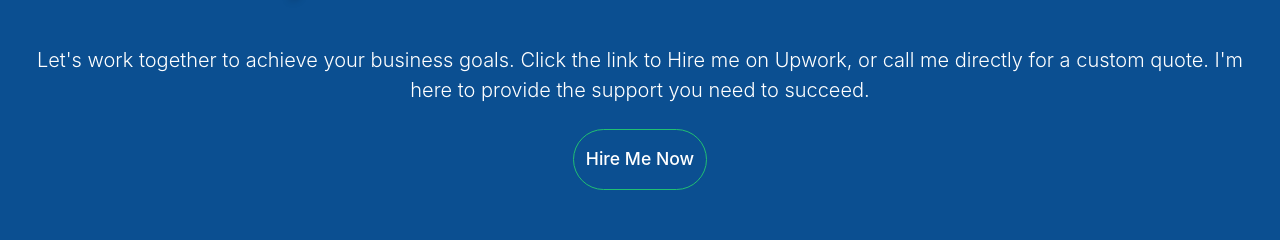
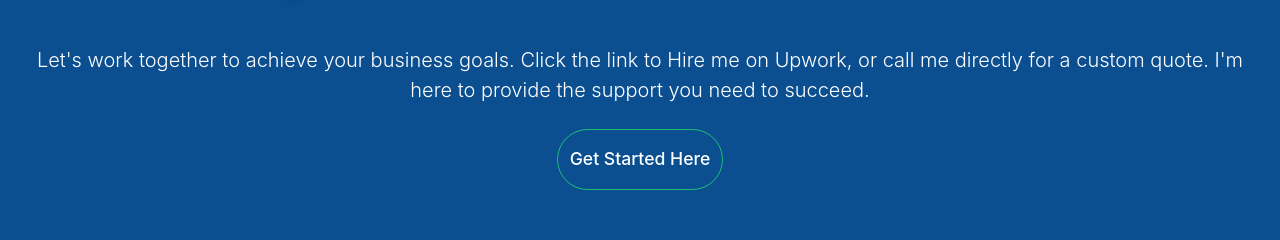
Before and after one commit to freedompraise/TheOptitechHub, a website: page index.html in a window 1280 px wide. Shown: the part 4063-4303 px from the top of the page. Drawn offline with Linux system fonts and the light colour scheme.

Commit message:
feat: update call-to-action button text to 'Get Started Here' for improved clarity

```diff
--- a/index.html
+++ b/index.html
@@ -343,7 +343,7 @@
 			</p> -->
 			<a href="https://calendly.com/nwanyiezeikonnie/discussion-session-1"
 				class="btn btn-primary btn-lg py-3 px-5">
-				Hire Me Now
+				Get Started Here
 			</a>
 		</div>
 	</section>
```
